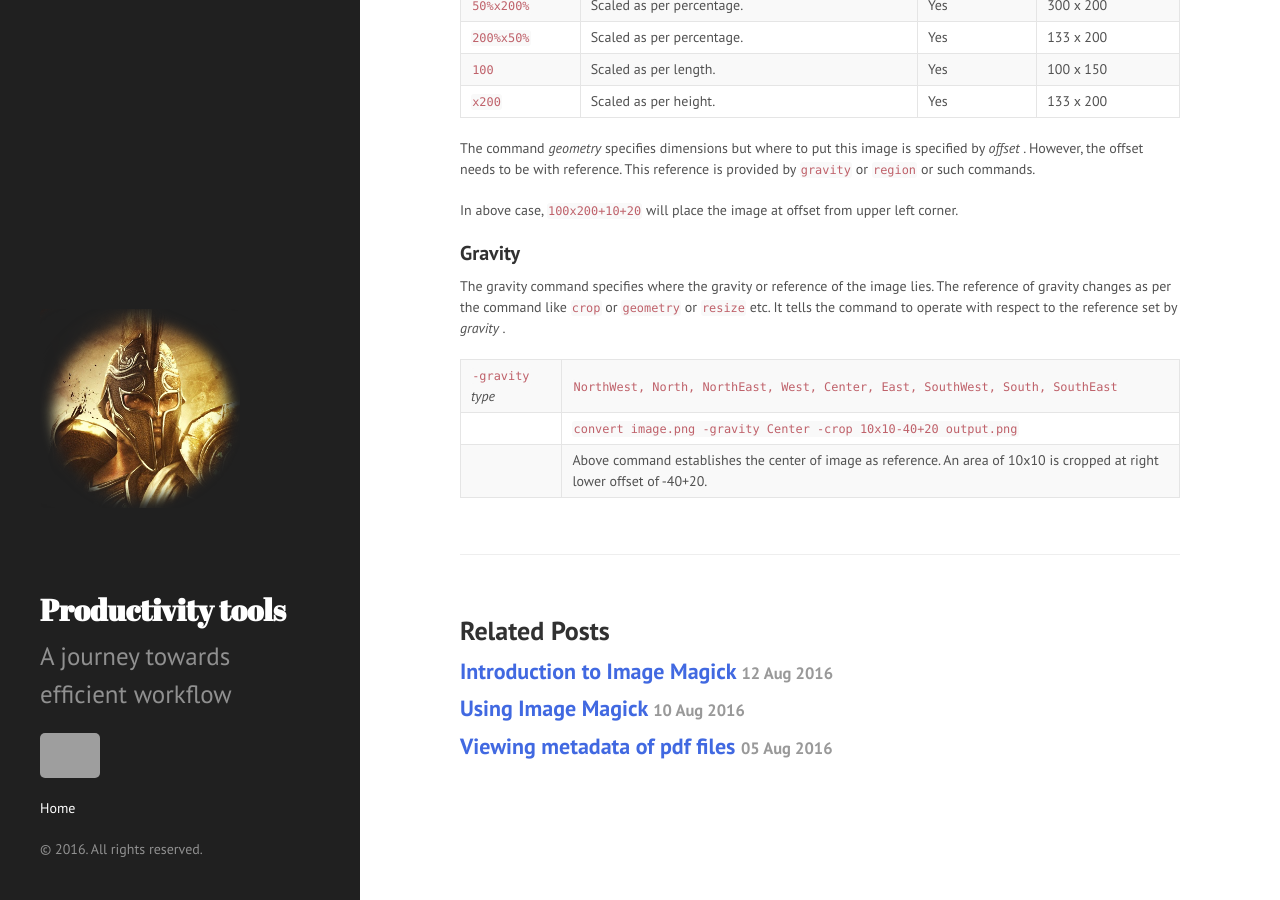
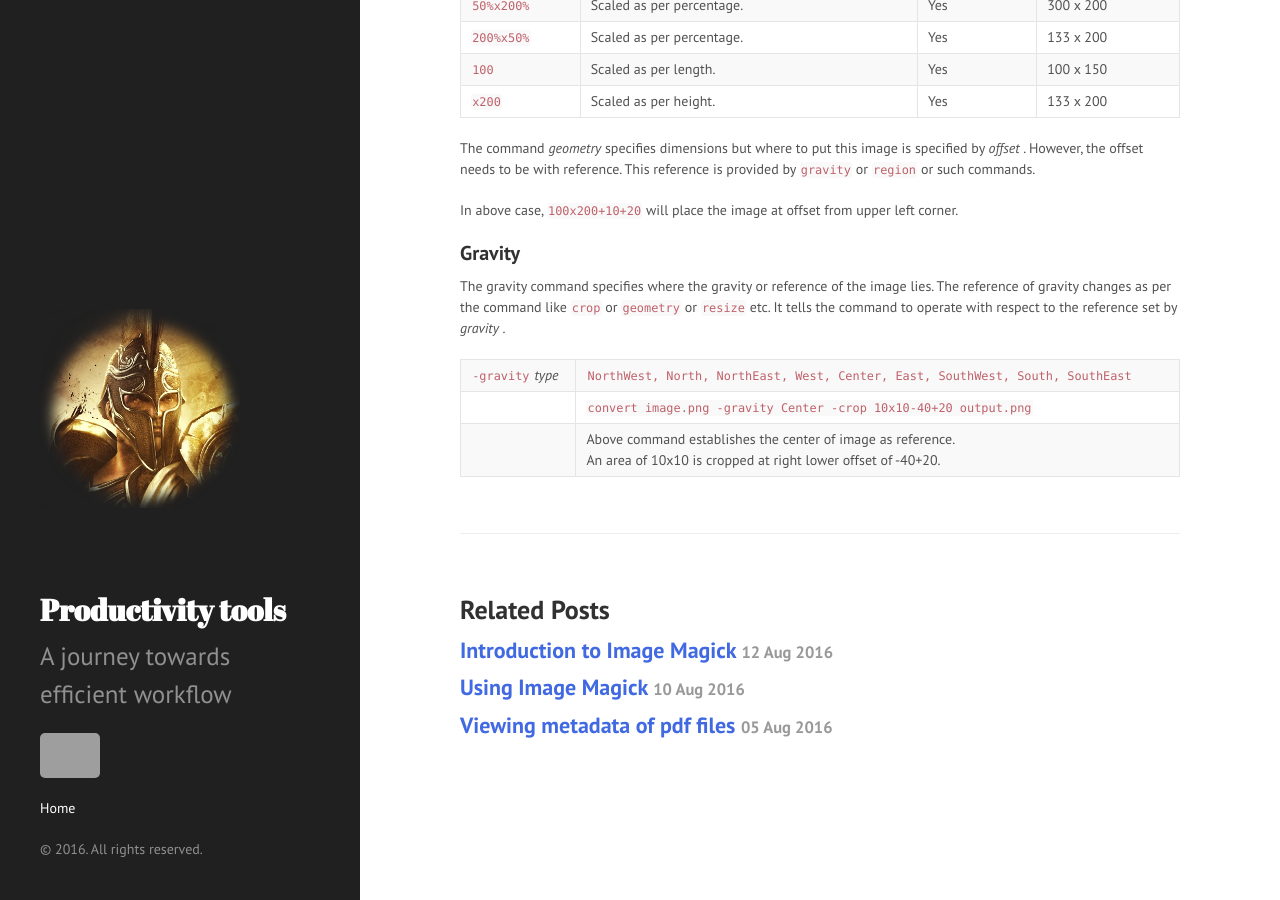
Before and after one commit to MaheshTK/MaheshTK.github.io, a Jekyll site: the page built from _posts/2016-08-13-main-commands-of-image-magick.markdown, in a window 1280 px wide and 900 px high, scrolled down 593 px. Built offline with Jekyll 4.4.1, drawn with Linux system fonts in a browser that asks for light colours; grey boxes are pictures that could not be loaded.

```diff
--- a/_posts/2016-08-13-main-commands-of-image-magick.markdown
+++ b/_posts/2016-08-13-main-commands-of-image-magick.markdown
@@ -32,4 +32,4 @@ The gravity command specifies where the gravity or reference of the image lies.
 
 | `-gravity` _type_ | `NorthWest, North, NorthEast, West, Center, East, SouthWest, South, SouthEast` |
 | | `convert image.png -gravity Center -crop 10x10-40+20 output.png` |
-| | Above command establishes the center of image as reference. An area of 10x10 is cropped at right lower offset of -40+20. |
+| | Above command establishes the center of image as reference. <br /> An area of 10x10 is cropped at right lower offset of -40+20. |
```
